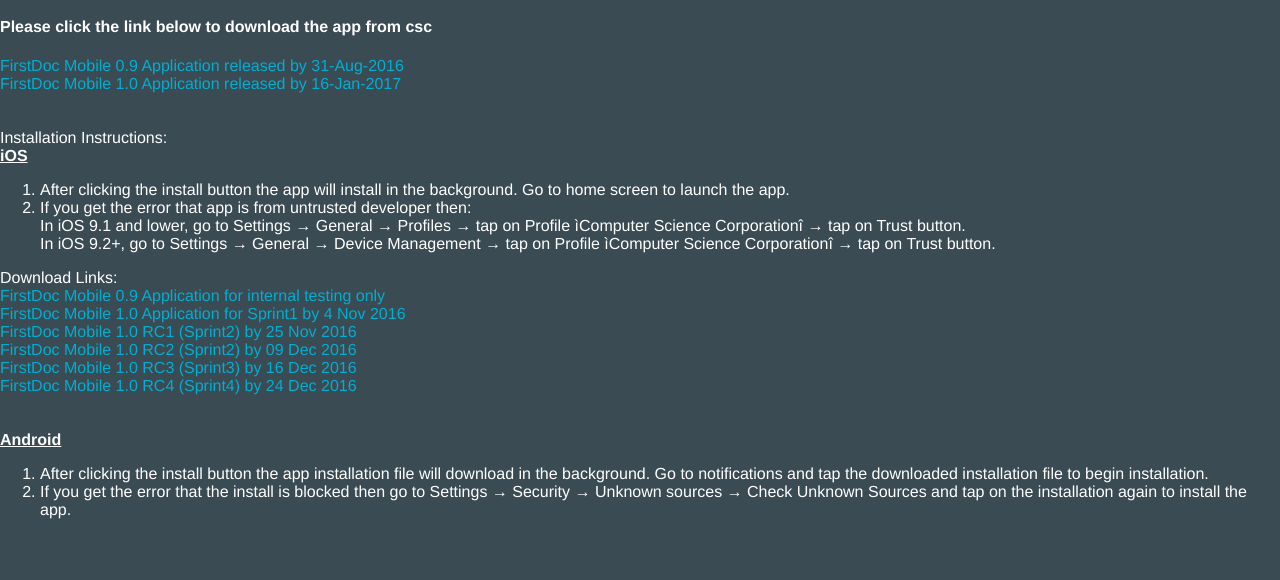
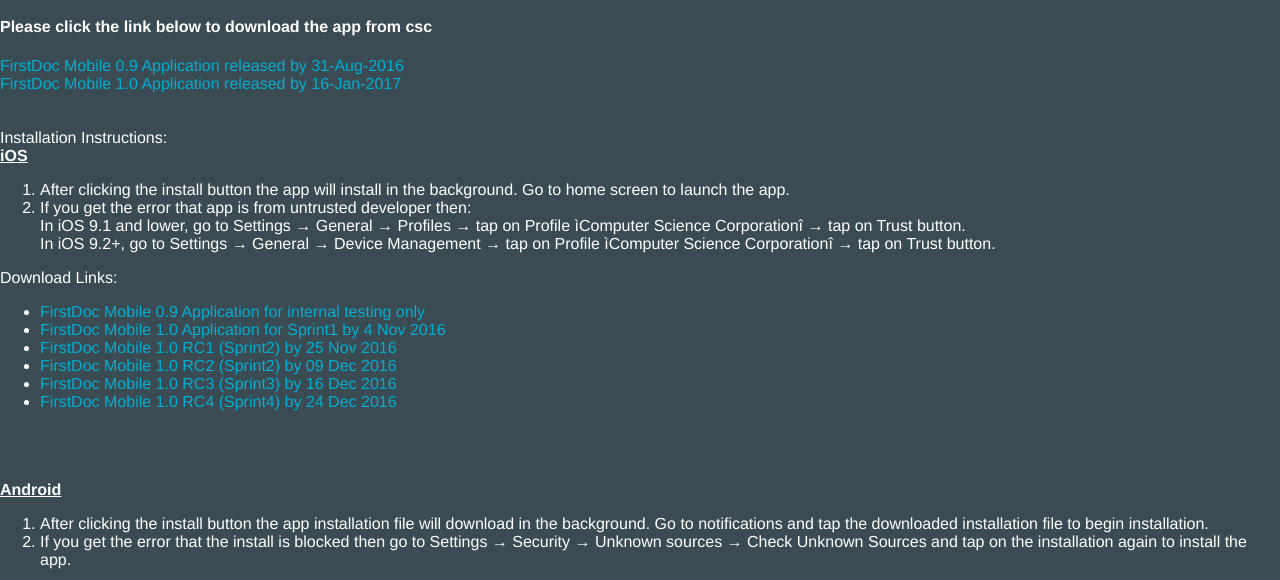
Before and after one commit to snguyen39/cscfirstdoc-1480572980155, a website: page views/index.html in a window 1280 px wide. Shown: the part 220-800 px from the top of the page. Drawn offline with Linux system fonts and the light colour scheme.

Commit message:
Update index.html

```diff
--- a/views/index.html
+++ b/views/index.html
@@ -33,18 +33,14 @@
            </li>
         </ol>
 	Download Links:<br/>
-        <a href="itms-services://?action=download-manifest&url=https://cscfirstdoc.mybluemix.net/build/FirstDocMobileTesting.plist">FirstDoc Mobile 0.9 Application for internal testing only</a>
-	<br/>
-    	<a href="itms-services://?action=download-manifest&url=https://cscfirstdoc.mybluemix.net/build/FirstDocMobileSprint1.plist">FirstDoc Mobile 1.0 Application for Sprint1 by 4 Nov 2016</a>
-	<br/>
-   	<a href="itms-services://?action=download-manifest&url=https://cscfirstdoc.mybluemix.net/build/FirstDocMobileSprint2Branch.plist">FirstDoc Mobile 1.0 RC1 (Sprint2) by 25 Nov 2016</a>
-        <br/>
-   	<a href="itms-services://?action=download-manifest&url=https://cscfirstdoc.mybluemix.net/build/FirstDocMobileSprint3Branch.plist">FirstDoc Mobile 1.0 RC2 (Sprint2) by 09 Dec 2016</a>
-        <br/>
-   	<a href="itms-services://?action=download-manifest&url=https://cscfirstdoc.mybluemix.net/build/FirstDocMobileSprint3Rc3Branch.plist">FirstDoc Mobile 1.0 RC3 (Sprint3) by 16 Dec 2016</a>
- 	<br/>
-   	<a href="itms-services://?action=download-manifest&url=https://cscfirstdoc.mybluemix.net/build/FirstDocMobileSprint4Rc4Branch.plist">FirstDoc Mobile 1.0 RC4 (Sprint4) by 24 Dec 2016</a>
-
+	<ul>
+        <li><a href="itms-services://?action=download-manifest&url=https://cscfirstdoc.mybluemix.net/build/FirstDocMobileTesting.plist">FirstDoc Mobile 0.9 Application for internal testing only</a></li>
+	<li><a href="itms-services://?action=download-manifest&url=https://cscfirstdoc.mybluemix.net/build/FirstDocMobileSprint1.plist">FirstDoc Mobile 1.0 Application for Sprint1 by 4 Nov 2016</a></li>
+	<li><a href="itms-services://?action=download-manifest&url=https://cscfirstdoc.mybluemix.net/build/FirstDocMobileSprint2Branch.plist">FirstDoc Mobile 1.0 RC1 (Sprint2) by 25 Nov 2016</a></li>
+        <li><a href="itms-services://?action=download-manifest&url=https://cscfirstdoc.mybluemix.net/build/FirstDocMobileSprint3Branch.plist">FirstDoc Mobile 1.0 RC2 (Sprint2) by 09 Dec 2016</a></li>
+        <li><a href="itms-services://?action=download-manifest&url=https://cscfirstdoc.mybluemix.net/build/FirstDocMobileSprint3Rc3Branch.plist">FirstDoc Mobile 1.0 RC3 (Sprint3) by 16 Dec 2016</a></li>
+ 	<li><a href="itms-services://?action=download-manifest&url=https://cscfirstdoc.mybluemix.net/build/FirstDocMobileSprint4Rc4Branch.plist">FirstDoc Mobile 1.0 RC4 (Sprint4) by 24 Dec 2016</a></li>
+	</ul>
 	<br>
 	<br>
 	<br>
```
